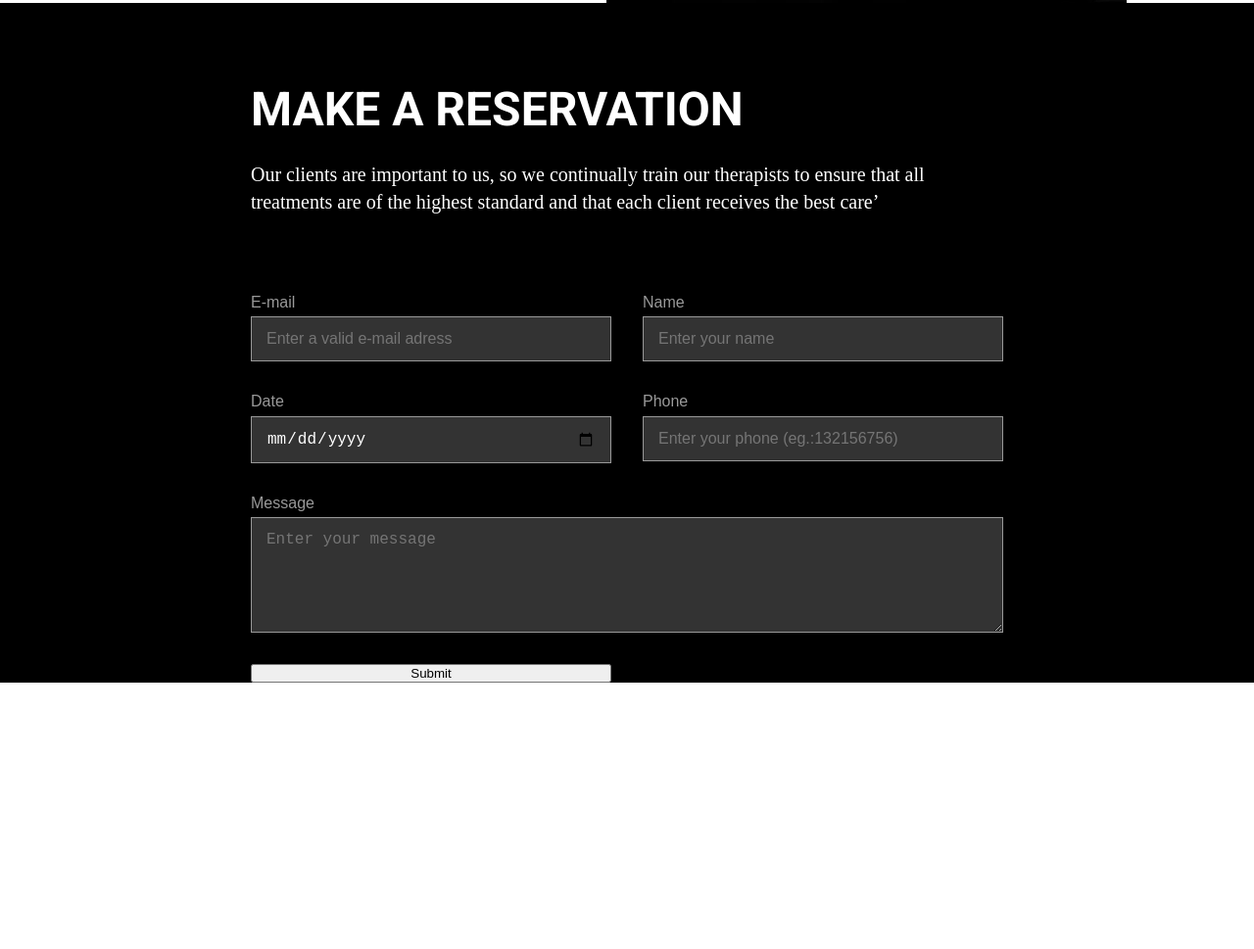
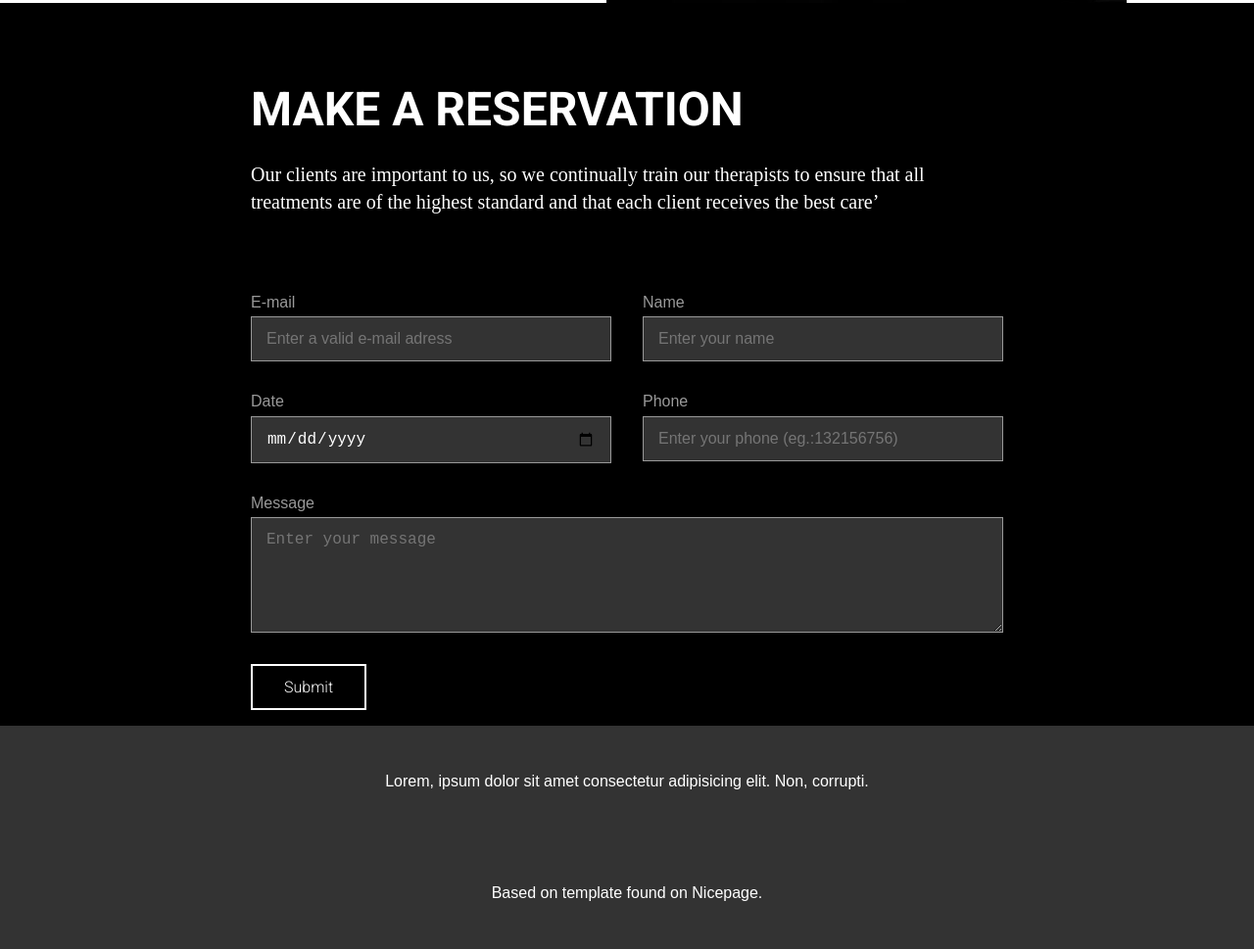
Before and after one commit to Dawdol135711/Projekt-2, a plain HTML site: page index.html in a window 1280 px wide. Shown: the part 4427-5396 px from the top of the page at 98% size. Before the commit the page ends 5124 px from the top, so only its background shows below. Drawn offline with Linux system fonts and the light colour scheme; a web font is replaced by a local one.

Commit message:
Styled form button and rest of footer

```diff
--- a/index.html
+++ b/index.html
@@ -210,8 +210,17 @@
 
 
 				</form>
+
 			</div>
 			<info></info>
+			<footer>
+				<div class="wrapper">
+					<p>Lorem, ipsum dolor sit amet consectetur adipisicing elit. Non, corrupti.</p>
+					<span>Based on template found on Nicepage.</span>
+				</div>
+
+
+			</footer>
 		</footer>
 	</body>
 </html>
--- a/styles.css
+++ b/styles.css
@@ -411,3 +411,38 @@ form input, textarea{
 form .date input{
 	color:var(--color-1)
 }
+form button{
+	display:block;
+	width:fit-content;
+	padding: 0.75rem 2rem;
+	font-family: 'roboto', sans-serif;
+	font-size: 1rem;
+	font-weight: 300;
+	color:var(--color-1);
+	border:2px solid var(--color-1);
+	background-color: var(--color-2);
+	cursor:pointer;
+	margin-bottom:1rem;
+}
+form button:hover{
+	opacity:0.85;
+}
+input:focus,textarea:focus{
+	background-color: var(--color-4);
+}
+footer footer{
+	background-color: var(--color-5);
+	color:var(--color-1);
+}
+footer .wrapper{
+margin:0 auto;
+width:80%;
+max-width:1200px;
+text-align: center;
+padding:3rem;
+font-family: 'open-sans', sans-serif;
+}
+footer span{
+	display:block;
+	padding-top:6rem;
+}
```
